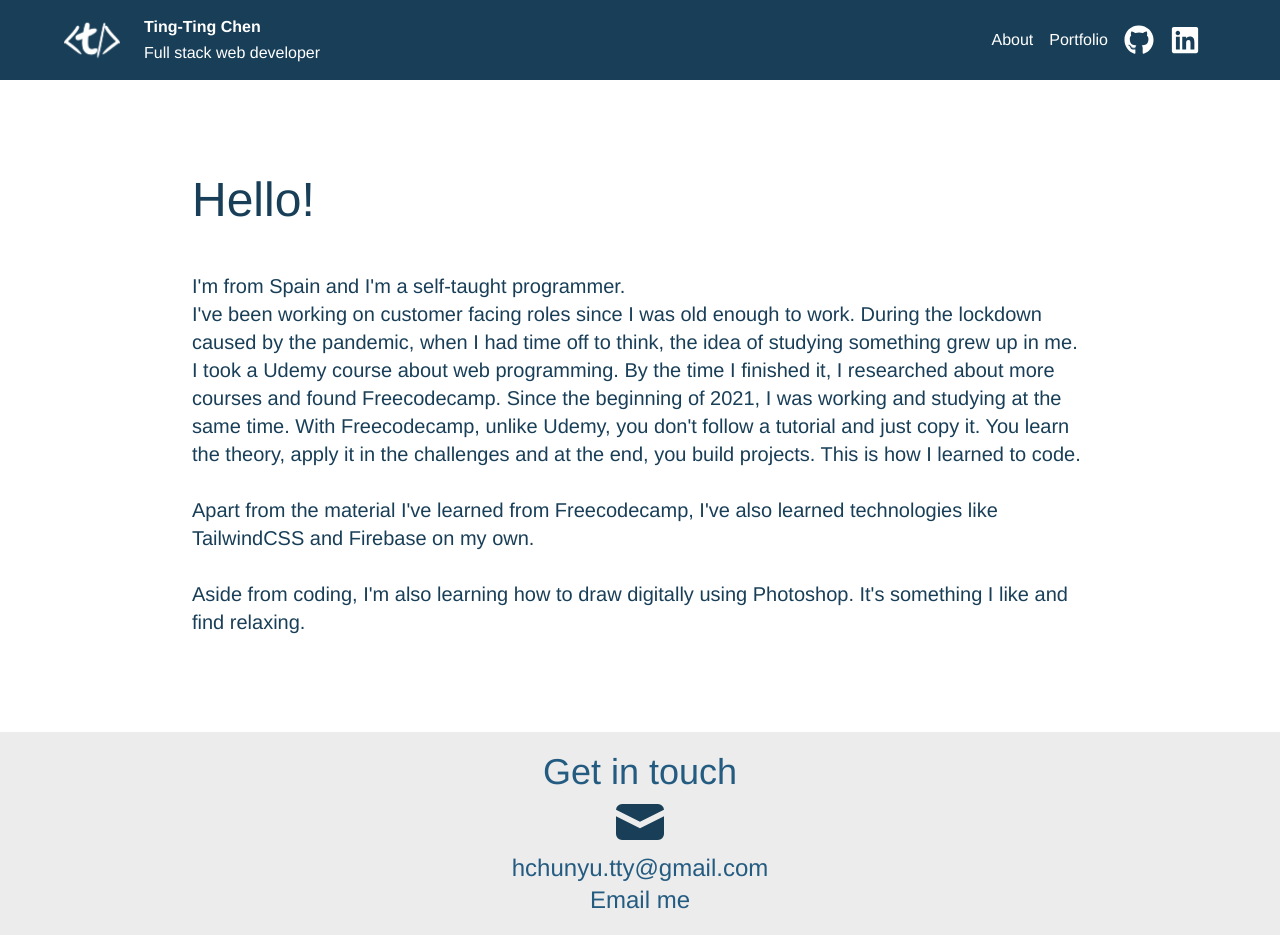
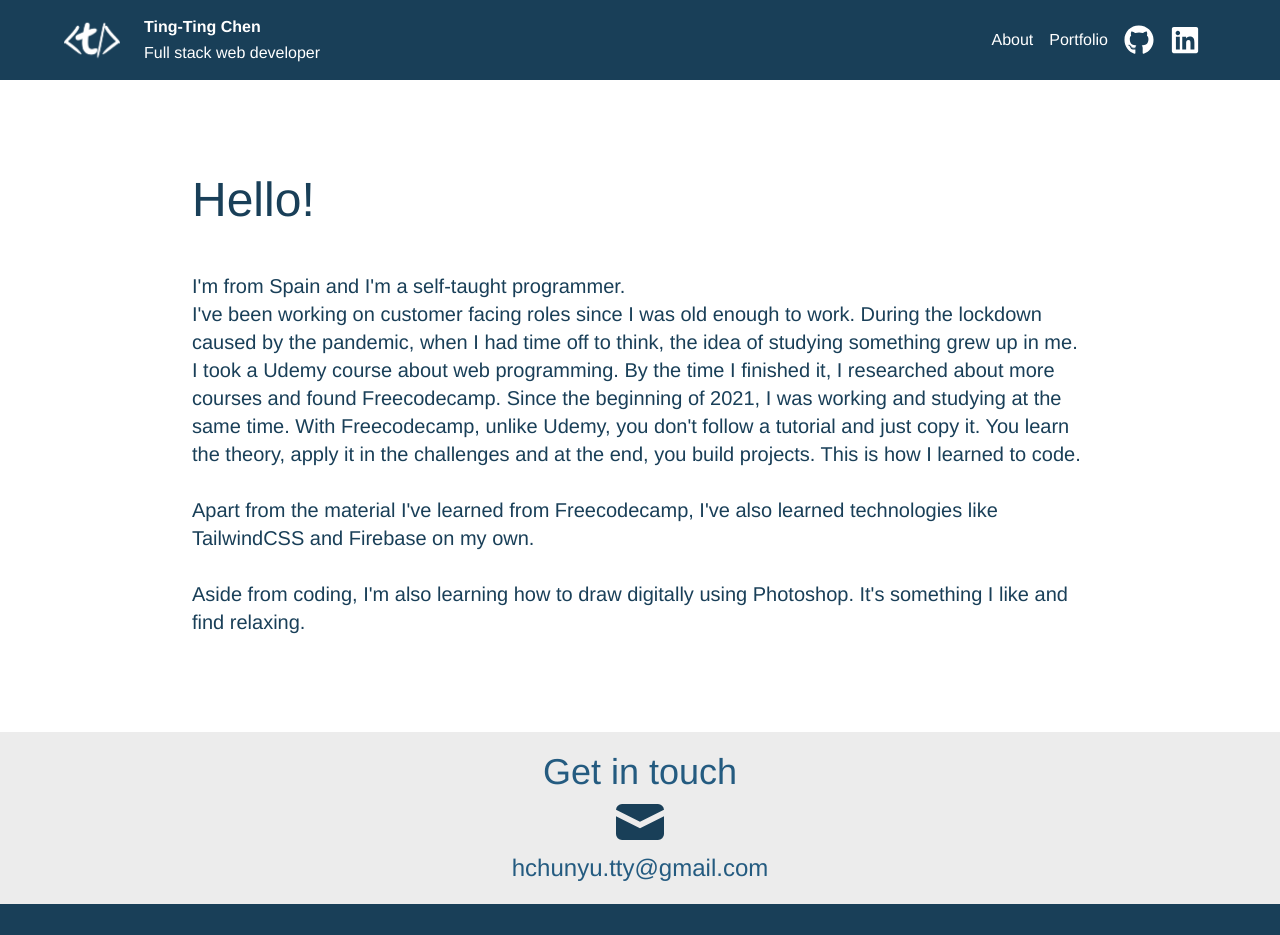
Before and after one commit to 7ing7ing/portfolio, a React (Create React App) app: page /about in a window 1280 px wide. Shown: the top 935 px of the page. Built offline with nearby package versions, Linux system fonts and the light colour scheme.

Commit message:
Removed a paragraph from ContactMe component

```diff
--- a/src/components/contact-me.js
+++ b/src/components/contact-me.js
@@ -14,7 +14,6 @@ export default function ContactMe() {
         >
           hchunyu.tty@gmail.com
         </a>
-        <p className="md:text-2xl text-navylight">Email me</p>
       </div>
     </div>
   );
```
